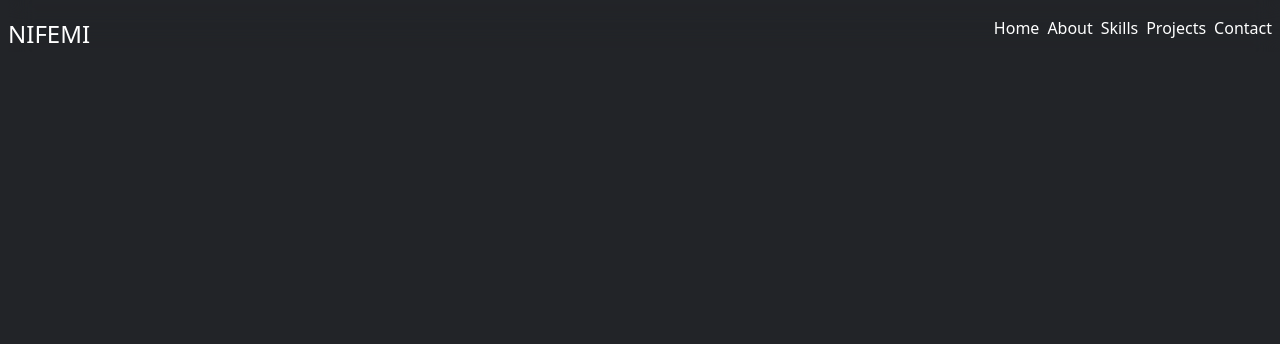
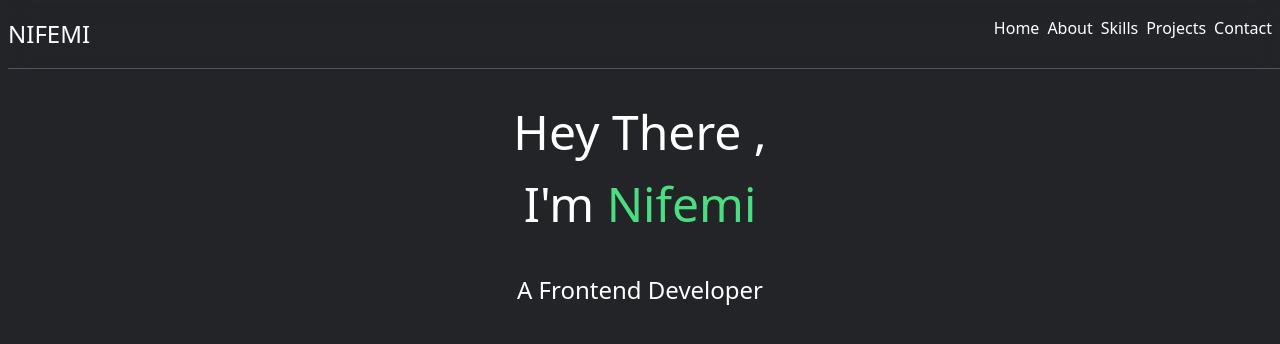
Before and after one commit to NifemiSoneye/my-portfolio, a React (Vite) app: page / in a window 1280 px wide. Shown: the top 344 px of the page. Built offline with nearby package versions, Linux system fonts and the light colour scheme.

Commit message:
Initialized home page with animations

```diff
--- a/src/App.tsx
+++ b/src/App.tsx
@@ -1,13 +1,12 @@
-import { useState } from "react";
 import Nav from "./components/Nav";
+import Home from "./components/Home";
 
 function App() {
-  const [count, setCount] = useState(0);
-
   return (
     <>
       <div className="bg-[#222428] min-h-screen">
         <Nav />
+        <Home />
       </div>
     </>
   );
--- /dev/null
+++ b/src/components/Home.tsx
@@ -0,0 +1,45 @@
+import React from "react";
+import { motion } from "framer-motion";
+
+const Home = () => {
+  const name: string[] = "Nifemi".split("");
+  return (
+    <div className="pt-[6rem] text-white text-center">
+      <h1 className="text-[48px]">Hey There ,</h1>
+      <motion.h1
+        className="text-[48px]"
+        initial={{ opacity: 0, y: 30 }}
+        animate={{ opacity: 1, y: 0 }}
+        transition={{ duration: 1 }}
+      >
+        I'm{" "}
+        {name.map((letter, index) => (
+          <motion.span
+            key={index}
+            className="text-green-400 inline-block"
+            initial={{ opacity: 0, y: 20 }}
+            animate={{ opacity: 1, y: 0 }}
+            transition={{
+              delay: index * 0.1, // delay per letter
+              duration: 0.3,
+              type: "spring",
+            }}
+          >
+            {letter}
+          </motion.span>
+        ))}
+        {/*         <motion.span
+          className="text-green-400"
+          initial={{ opacity: 0, scale: 0.5 }}
+          animate={{ opacity: 1, scale: 1 }}
+          transition={{ duration: 1, delay: 0.5, type: "spring" }}
+        >
+          Nifemi
+        </motion.span> */}
+      </motion.h1>
+      <p className="text-[24px] pt-[2rem]">A Frontend Developer</p>
+    </div>
+  );
+};
+
+export default Home;
--- a/src/components/Nav.tsx
+++ b/src/components/Nav.tsx
@@ -1,4 +1,3 @@
-import React from "react";
 import { Link } from "react-scroll";
 
 const Nav = () => {
@@ -6,8 +5,8 @@ const Nav = () => {
   const menuIcon = new URL("../assets/icon-hamburger.svg", import.meta.url)
     .href;
   return (
-    <div className="backdrop-blur-md fixed top-0 left-0 w-full mx-[0.5rem]">
-      <div className="flex justify-between mt-[1rem] text-white">
+    <div className="backdrop-blur-md fixed top-0 left-0 w-full mx-[0.5rem] border-b border-gray-600">
+      <div className="flex justify-between mt-[1rem] text-white pb-[1rem]">
         <h1 className="text-[1.5rem]">NIFEMI</h1>
         <ul className="hidden lg:flex mx-[1rem]">
           {navLinks.map((link) => (
```
